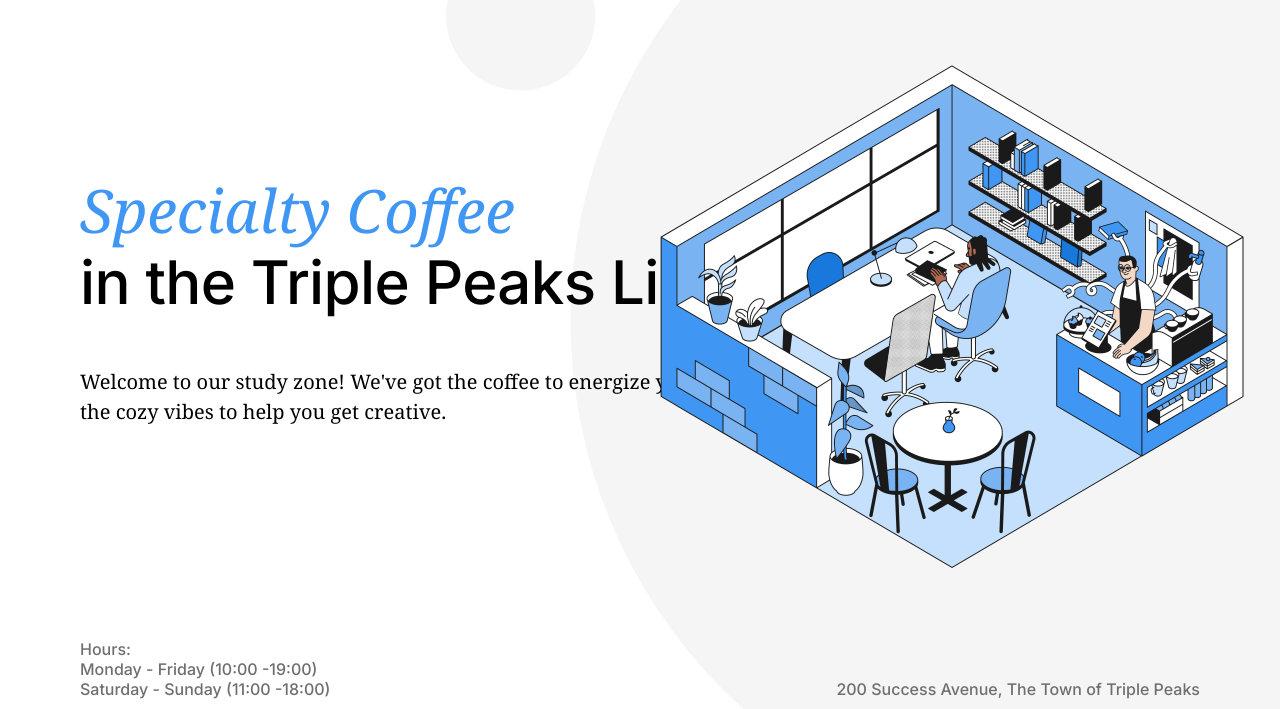
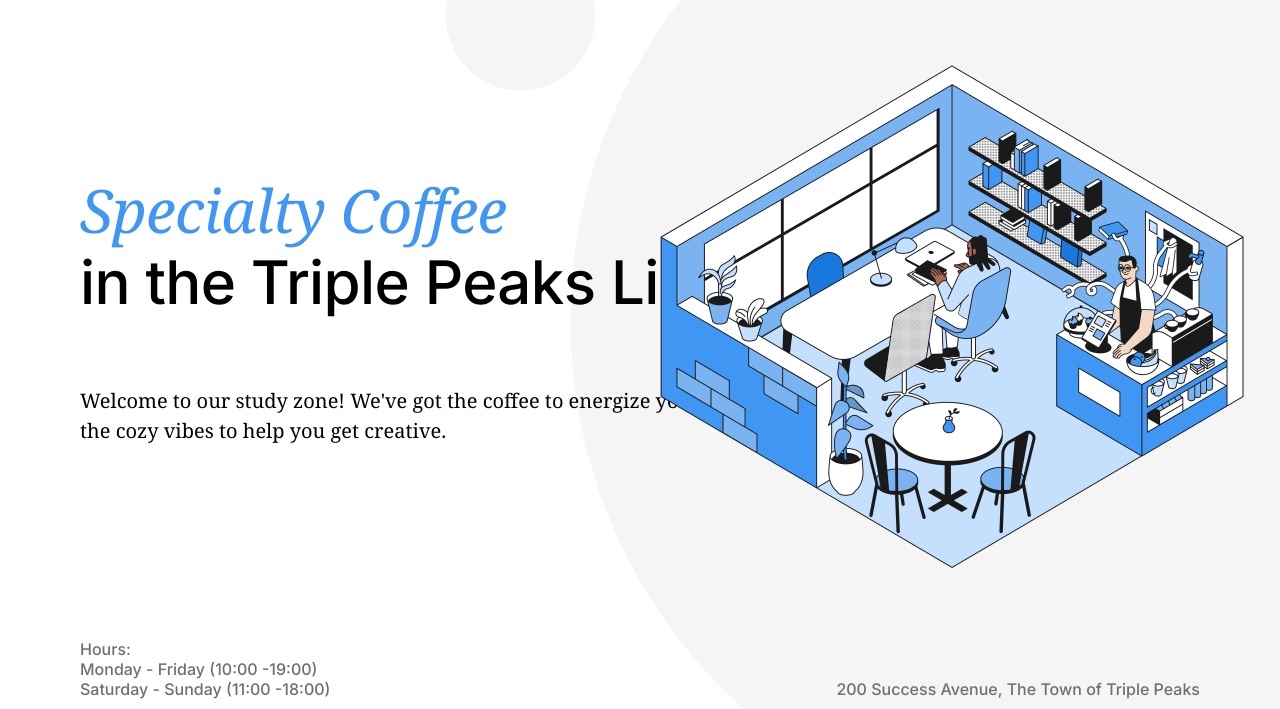
Before and after one commit to JoshRicks/se_project_coffeeshop, a plain HTML site: page index.html in a window 1280 px wide. Shown: the part 91-800 px from the top of the page. Drawn offline with Linux system fonts and the light colour scheme.

Commit message:
new update for my project

```diff
--- a/index.html
+++ b/index.html
@@ -51,8 +51,10 @@
           </ul>
         </nav>
         <h1 class="header__title">
-          <span class="header__title_blue">Specialty Coffee</span
-          ><span class="header__title_black">in the Triple Peaks Library</span>
+          <span class="header__span-accent">Specialty Coffee</span
+          >
+            in the Triple Peaks Library</span
+          >
         </h1>
         <p class="header__description">
           Welcome to our study zone! We've got the coffee to energize you and
--- a/pages/index.css
+++ b/pages/index.css
@@ -50,6 +50,12 @@
   margin-top: 183px;
   display: flex;
   flex-direction: column;
+  font-family: "Inter", Arial, sans-serif;
+  font-style: normal;
+  font-weight: 500;
+  font-size: 60px;
+  line-height: 72px;
+  letter-spacing: -0.6px;
 }
 .header__description {
   max-width: 683px;
@@ -92,21 +98,13 @@
   line-height: 20px;
   color: #6f6f6f;
 }
-.header__title_blue {
+.header__span-accent {
   font-family: "Noto Serif", "Times New Roman", serif;
   font-style: italic;
   font-weight: normal;
   font-size: 60px;
   line-height: 72px;
   color: #3f96f3;
-}
-.header__title_black {
-  font-family: "Inter", Arial, sans-serif;
-  font-style: normal;
-  font-weight: 500;
-  font-size: 60px;
-  line-height: 72px;
-  letter-spacing: -0.6px;
 }
 .recipes {
   color: #fff;
```
